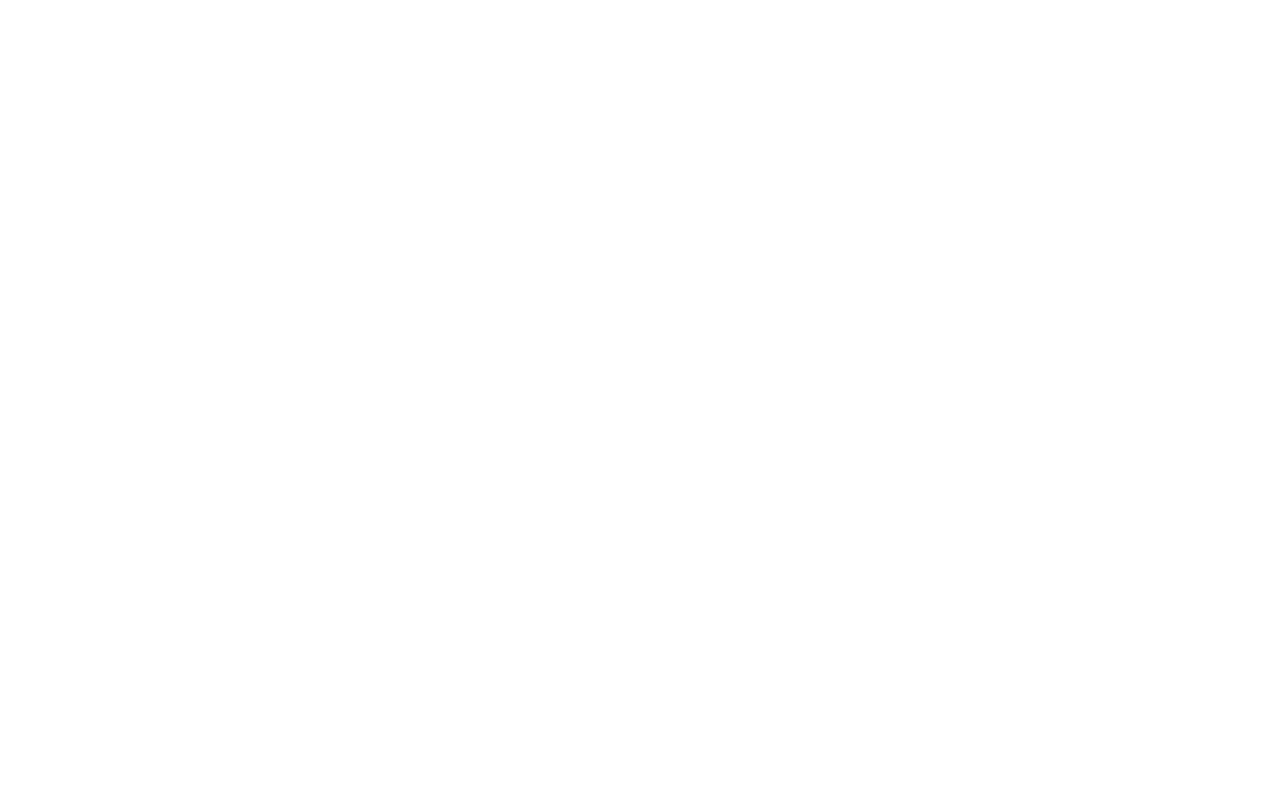
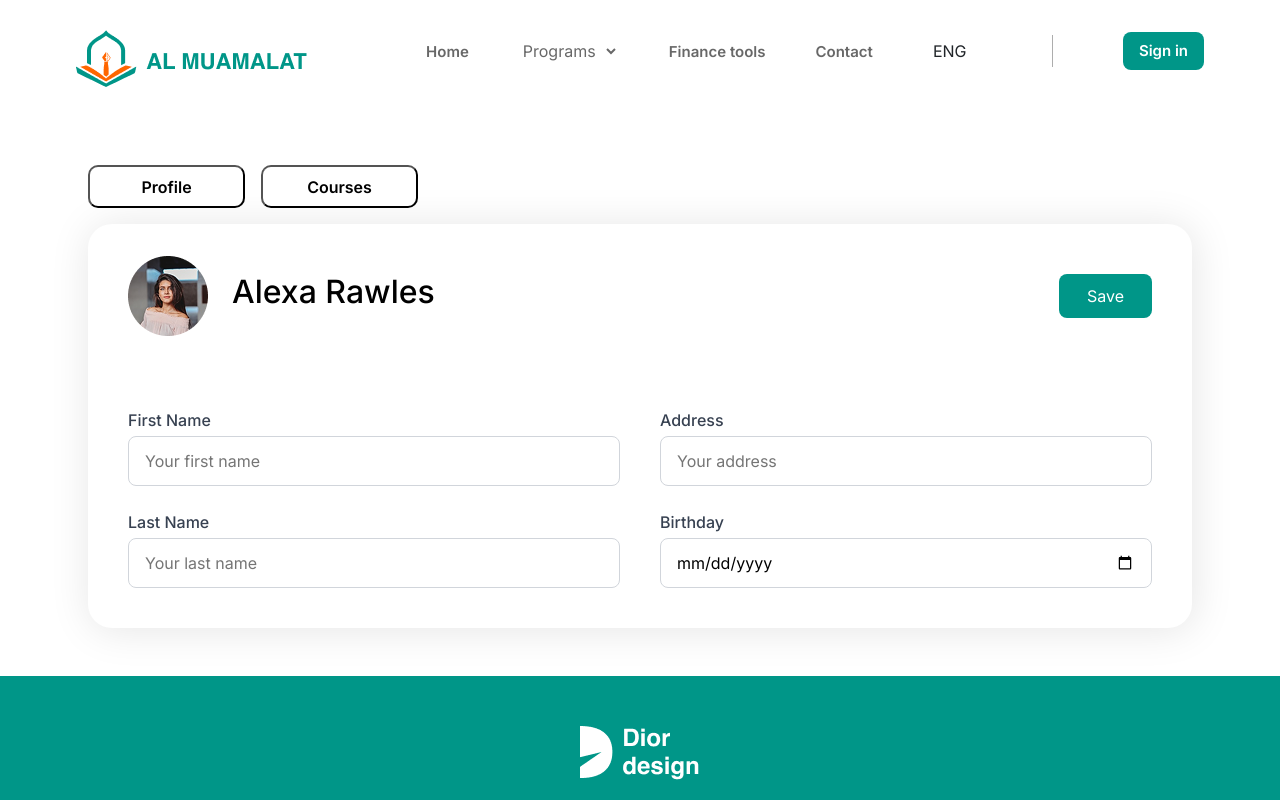
Before and after one commit to Surayyo14/Islamic-Fund-Management, a React (Vite) app: page /contact in a window 1280 px wide. Before the commit this address had no page. Shown: the top 800 px of the page. Built offline with nearby package versions, Linux system fonts and the light colour scheme; some icons are missing.

Commit message:
contact profile qoshildi

```diff
--- a/src/App.jsx
+++ b/src/App.jsx
@@ -15,8 +15,46 @@
 import Counsel from "./components/Counsel.jsx";
 import Footer from "./components/Footer.jsx";
 import { AuthProvider } from "./components/context/AuthContext.jsx";
+import Cource from "./components/Pages/Cource.jsx";
+import Contact from "./components/Pages/Contact.jsx";
 
 const queryClient = new QueryClient();
+
+// const App = () => {
+//   return (
+//     <QueryClientProvider client={queryClient}>
+//       <Router>
+//         <Routes>
+//           <Route
+//             path="/"
+//             element={
+//               <>
+//                 <AuthProvider>
+//                   <Header />
+//                   <Showcase />
+//                   <Infoservis />
+//                   <Team />
+//                   <Partners />
+//                   <Media />
+//                   <Comments />
+//                   <Question />
+//                   <Counsel />
+//                   <Footer />
+//                   {/* ikkinchi sahifa */}
+//                   <Route path="/cource" element={<Cource />} />
+//                   {/* 3 - sahifa */}
+//                   <Route path="/contact" element={<Contact />} />
+//                 </AuthProvider>
+//               </>
+//             }
+//           />
+//           <Route path="/register" element={<Register />} />
+//           <Route path="/register2" element={<Register2 />} />
+//         </Routes>
+//       </Router>
+//     </QueryClientProvider>
+//   );
+// };
 
 const App = () => {
   return (
@@ -26,7 +64,6 @@
           <Route
             path="/"
             element={
-                <>
               <AuthProvider>
                 <Header />
                 <Showcase />
@@ -39,9 +76,16 @@
                 <Counsel />
                 <Footer />
               </AuthProvider>
-                </>
             }
           />
+
+          {/* 👇 Contact sahifasi uchun to‘g‘ri route */}
+          <Route path="/contact" element={<Contact />} />
+
+          {/* 👇 Cource sahifasi uchun to‘g‘ri route (agar u ham alohida bo‘lsa) */}
+          <Route path="/cource" element={<Cource />} />
+
+          {/* Boshqa sahifalar */}
           <Route path="/register" element={<Register />} />
           <Route path="/register2" element={<Register2 />} />
         </Routes>
--- a/src/components/Header.jsx
+++ b/src/components/Header.jsx
@@ -136,7 +136,7 @@
                 <a href="#">Finance tools</a>
               </li>
               <li>
-                <a href="tel:+998887777777">Contact</a>
+                <Link to={'contact'}>Contact</Link>
               </li>
               {/* Tilni tanlash komponenti */}
               <li>
--- /dev/null
+++ b/src/components/Pages/Contact.jsx
@@ -0,0 +1,72 @@
+import React from "react";
+import Header from "../Header";
+import Footer from "../Footer";
+
+const Contact = () => {
+  return (
+    <>
+      <Header />
+
+      <div className="contact-container">
+        {/* Navigation */}
+        <div className="contact-nav">
+          <button className="contact-button">Profile</button>
+          <button className="contact-button">Courses</button>
+        </div>
+
+        <div className="contact-card">
+          {/* Header */}
+          <div className="contact-header">
+            <div className="contact-user">
+              <img src="./images/profile.png" alt="User" />
+              <div>
+                <h1 className="contact-user-name">Alexa Rawles</h1>
+              </div>
+            </div>
+            <button className="save-button">Save</button>
+          </div>
+
+          {/* Form */}
+          <div className="contact-form">
+            <div className="contact-form-group">
+              <div>
+                <label className="contact-label">First Name</label>
+                <input
+                  type="text"
+                  placeholder="Your first name"
+                  className="contact-input"
+                />
+              </div>
+              <div>
+                <label className="contact-label">Last Name</label>
+                <input
+                  type="text"
+                  placeholder="Your last name"
+                  className="contact-input"
+                />
+              </div>
+            </div>
+            <div className="contact-form-group">
+              <div>
+                <label className="contact-label">Address</label>
+                <input
+                  type="text"
+                  placeholder="Your address"
+                  className="contact-input"
+                />
+              </div>
+              <div>
+                <label className="contact-label">Birthday</label>
+                <input type="date" className="contact-input" />
+              </div>
+            </div>
+          </div>
+        </div>
+      </div>
+
+      <Footer />
+    </>
+  );
+};
+
+export default Contact;
--- /dev/null
+++ b/src/components/Pages/Cource.jsx
@@ -0,0 +1,9 @@
+import React from 'react'
+
+const Cource = () => {
+  return (
+    <div>Cource</div>
+  )
+}
+
+export default Cource
--- a/src/index.css
+++ b/src/index.css
@@ -85,13 +85,11 @@
   padding-left: 16px;
   cursor: pointer;
   height: 38px;
-
-
 }
-/* flag */.language-selector {
+/* flag */
+.language-selector {
   position: relative;
   width: 150px;
-
 }
 
 .selected-language {
@@ -126,8 +124,6 @@
 .option:hover {
   background-color: #f0f0f0;
 }
-
-
 
 /* =============================== HEADER END =============================== */
 
@@ -368,8 +364,6 @@
   opacity: 1;
 }
 
-
-
 /* ==================================== TEAM END =================================== */
 
 /* ====================================== PARTNERS START =============================== */
@@ -447,6 +441,28 @@
   width: 100%;
   border-radius: 10px;
 }
+
+@media (max-width: 768px) {
+  .media-title p {
+    width: 90%; /* kichik ekranda moslashadi */
+  }
+
+  .media-showcase h2 {
+    font-size: 26px;
+    text-align: center;
+  }
+
+  .media-cards {
+    grid-template-columns: 1fr; /* 1 ta ustun */
+  }
+}
+
+@media (min-width: 769px) and (max-width: 1024px) {
+  .media-cards {
+    grid-template-columns: 1fr 1fr; /* planshetlar uchun 2 ta ustun */
+  }
+}
+
 /* ================================== end=========================== */
 .comments {
   margin-top: 70px;
@@ -726,7 +742,7 @@
   color: #8f8f8f;
   padding-bottom: 5px;
 }
-.register-item h2 a{
+.register-item h2 a {
   font-family: Inter;
   font-weight: 700;
   font-size: 30px;
@@ -791,3 +807,135 @@
   color: #8f8f8f;
   margin-top: 15px;
 }
+
+/* ================================ register end ============================= */
+
+/* ================================ IKKINCHI SAHIFA CONTACT START ========================== */
+
+.contact-container {
+  /* max-width: 1320px; */
+  width: 90%;
+  padding: 3rem 1.5rem;
+  margin: 0 auto;
+}
+
+.contact-nav {
+  display: flex;
+  gap: 1rem;
+  padding-bottom: 1rem;
+}
+
+.contact-button {
+  font-weight: 600;
+  font-size: 16px;
+  line-height: 100%;
+  width: 157px;
+  height: 43px;
+  border-radius: 10px;
+  background-color: #ffffff;
+  color: black;
+  transition: background-color 0.3s ease;
+}
+
+.contact-button:hover {
+  background-color: #009688;
+  border: none;
+  color: #ffffff;
+}
+
+.contact-card {
+  overflow: hidden;
+  background-color: white;
+  border-radius: 1.5rem;
+  /* box-shadow: 0 10px 15px rgba(0, 0, 0, 0.1); */
+  box-shadow: 2px 2px 40px 1px #0000001a;
+}
+
+.contact-header {
+  display: flex;
+  flex-direction: column;
+  align-items: center;
+  justify-content: space-between;
+  padding: 2rem 2.5rem;
+  /* background: linear-gradient(to right, #2563eb, #14b8a6); */
+}
+
+@media (min-width: 768px) {
+  .contact-header {
+    flex-direction: row;
+  }
+}
+
+.contact-user {
+  display: flex;
+  align-items: center;
+  gap: 1.5rem;
+}
+
+.contact-user-name {
+  font-weight: 500;
+  font-size: 32px;
+  line-height: 100%;
+  color: black;
+}
+
+.save-button {
+  width: 93px;
+  height: 44px;
+  border-radius: 8px;
+  background-color: #009688;
+  font-weight: 400;
+  font-size: 16px;
+  line-height: 100%;
+  color: #ffffff;
+  border: none;
+  cursor: pointer;
+}
+
+@media (min-width: 768px) {
+  .save-button {
+    margin-top: 0;
+  }
+}
+
+.save-button:hover {
+  /* background-color: #ebf4ff; */
+  opacity: 0.7;
+}
+
+.contact-form {
+  display: grid;
+  gap: 2.5rem;
+  padding: 2.5rem;
+}
+
+@media (min-width: 768px) {
+  .contact-form {
+    grid-template-columns: repeat(2, 1fr);
+  }
+}
+
+.contact-form-group {
+  display: flex;
+  flex-direction: column;
+  gap: 1.5rem;
+}
+
+.contact-label {
+  margin-bottom: 0.25rem;
+  font-weight: 500;
+  color: #374151;
+}
+
+.contact-input {
+  width: 100%;
+  padding: 0.75rem 1rem;
+  border: 1px solid #d1d5db;
+  border-radius: 0.5rem;
+  outline: none;
+}
+
+.contact-input:focus {
+  border-color: #2563eb;
+  box-shadow: 0 0 0 2px rgba(37, 99, 235, 0.4);
+}
```
Also changed, not shown: public/images/profile.png (added). Lines whose indentation alone changed are shown as unchanged.
